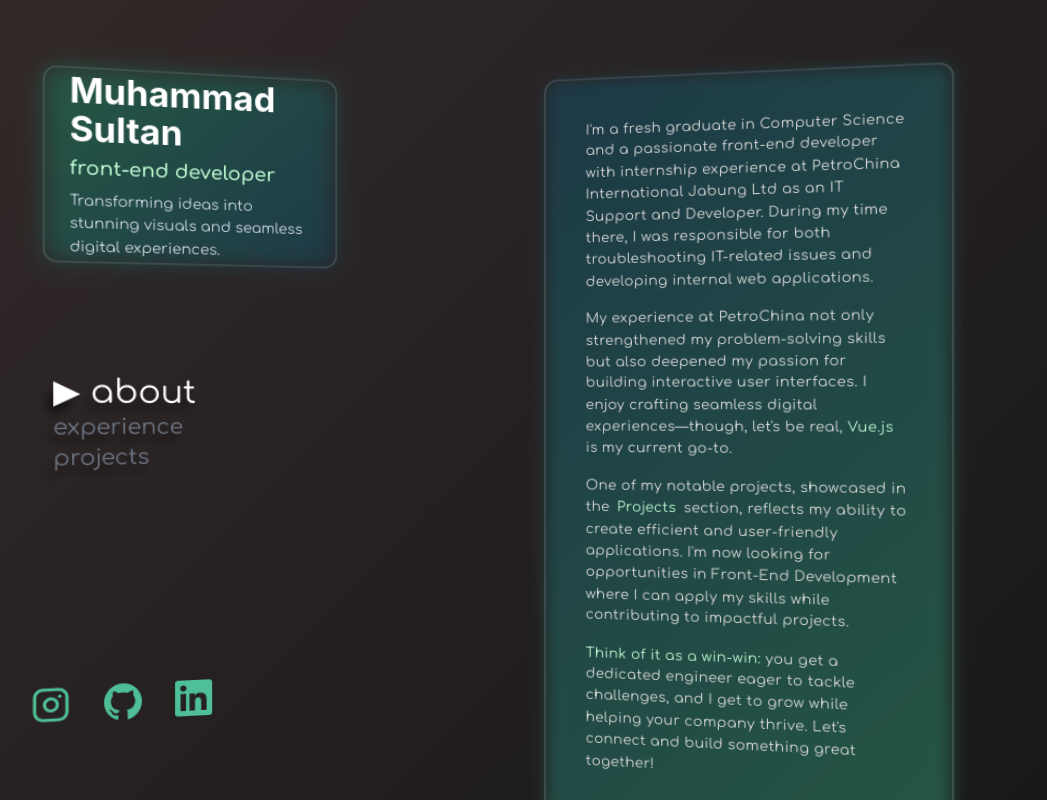
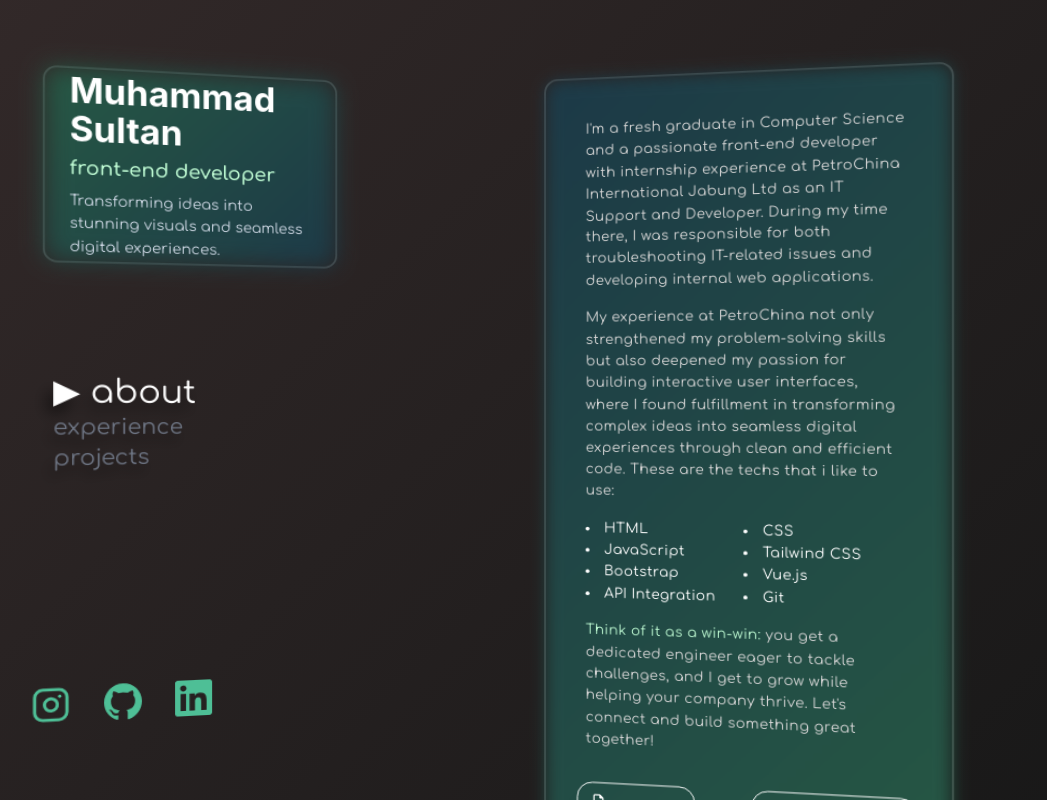
Before and after one commit to sultanrc/msultan-portfolio, a Vue app: page / in a window 1280 px wide. Shown: the whole page, without its empty margins (168-1215 px from the left). Built offline with nearby package versions, Linux system fonts and the light colour scheme.

Commit message:
About section changes

```diff
--- a/src/components/LeftColumn.vue
+++ b/src/components/LeftColumn.vue
@@ -45,7 +45,7 @@ onMounted(() => {
         :key="section"
         @click="emit('tab-click', section)"
         :class="{
-          'hover:text-white hover:text-3xl transition-all [text-shadow:-4px_8px_10px_rgba(0,0,0,0.6)]': true,
+          'hover:text-white hover:text-3xl transition-all [text-shadow:-4px_8px_14px_rgba(0,0,0,0.6)]': true,
           'text-white text-3xl transition-all': props.activeTab === section,
           'text-gray-500': props.activeTab !== section,
         }"
--- a/src/components/contents/About.vue
+++ b/src/components/contents/About.vue
@@ -32,17 +32,22 @@ const toggleMore = () => {
       >
         <p class="tracking-wide leading-[1.6]">
           My experience at PetroChina not only strengthened my problem-solving skills but also
-          deepened my passion for building interactive user interfaces. I enjoy crafting seamless
-          digital experiences—though, let's be real, <span class="text-green-200">Vue.js</span> is
-          my current go-to.
+          deepened my passion for building interactive user interfaces, where I found fulfillment in
+          transforming complex ideas into seamless digital experiences through clean and efficient
+          code. These are the techs that i like to use:
         </p>
-        <p class="tracking-wide leading-[1.6]">
-          One of my notable projects, showcased in the
-          <a href="#projects" class="text-green-200">Projects</a> section, reflects my ability to
-          create efficient and user-friendly applications. I'm now looking for opportunities in
-          Front-End Development where I can apply my skills while contributing to impactful
-          projects.
-        </p>
+        <div class="tracking-wide leading-[1.6] text-slate-300">
+          <ul class="flex flex-wrap text-white list-disc list-inside">
+            <li class="w-1/2">HTML</li>
+            <li class="w-1/2">CSS</li>
+            <li class="w-1/2">JavaScript</li>
+            <li class="w-1/2">Tailwind CSS</li>
+            <li class="w-1/2">Bootstrap</li>
+            <li class="w-1/2">Vue.js</li>
+            <li class="w-1/2">API Integration</li>
+            <li class="w-1/2">Git</li>
+          </ul>
+        </div>
         <p class="tracking-wide leading-[1.6]">
           <span class="text-green-200">Think of it as a win-win: </span>you get a dedicated engineer
           eager to tackle challenges, and I get to grow while helping your company thrive. Let's
```
